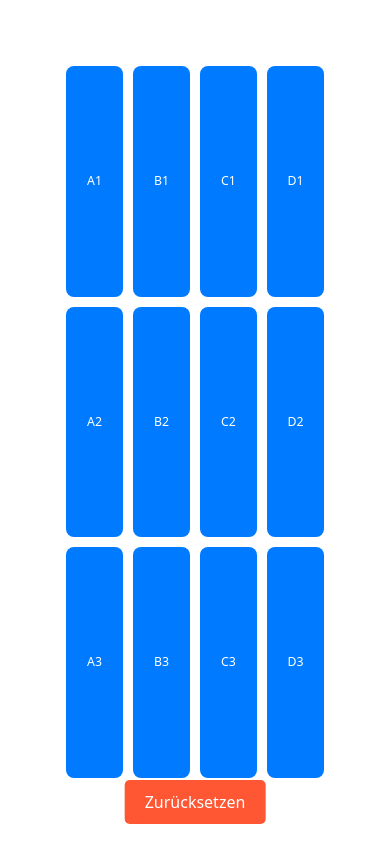
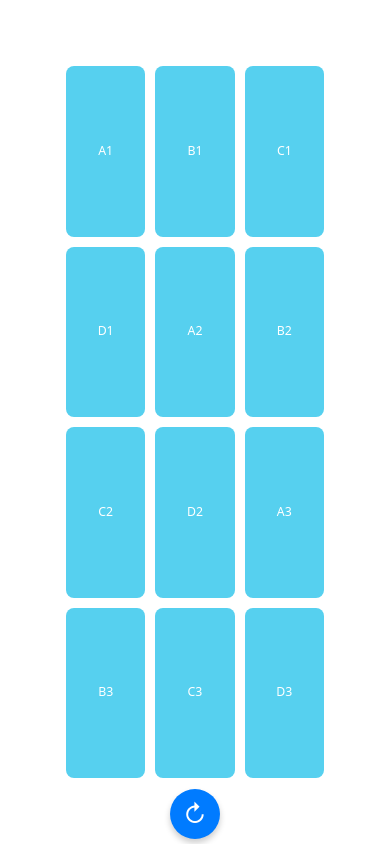
Before and after one commit to PommesAdler/toniday, a plain HTML site: page index.html in a window 390 px wide. Drawn offline with nearby package versions, Linux system fonts and the light colour scheme.

Commit message:
Add files via upload

```diff
--- a/index.html
+++ b/index.html
@@ -8,21 +8,26 @@
     <link rel="stylesheet" href="styles.css">
 </head>
 <body>
-    <div>
-        <button id="reset-button" class="reset-button">Zurücksetzen</button>
+    <div class="d-flex justify-content-center mt-3">
+        <button id="reset-button" class="btn btn-primary rounded-circle reload-button">
+            &#x21bb; <!-- Unicode für ein Reload-Symbol -->
+        </button>
     </div>
+
     <div class="grid" id="grid"></div>
 
     <!-- Off-Canvas Popup -->
     <div id="popup" class="popup hidden">
-        <div class="card">
+        <div class="card card-size">
+            <img class="card-img-top card-style" src="" alt="Card image cap">
             <button class="close-btn" id="close-popup">×</button>
-            <div class="card-content" id="popup-content">
+            <div class="card-body card-text" id="popup-content">
                 <!-- Der Text wird dynamisch eingefügt -->
             </div>
         </div>
     </div>
 
     <script src="script.js"></script>
+    <script src="https://cdn.jsdelivr.net/npm/bootstrap@5.3.0-alpha1/dist/js/bootstrap.bundle.min.js" integrity="sha384-w76A2Y3Ko6mmjRrWoPfd4jqLvVb18I5LRzh7Ff6SrC3j6w/gGtD7D26pH5IMbP5d" crossorigin="anonymous"></script>
 </body>
 </html>
--- a/script.js
+++ b/script.js
@@ -6,26 +6,62 @@ const resetButton = document.getElementById('reset-button');
 
 // Aufgaben für jede Kachel, mit HTML für das Popup
 const tasks = [
-    "Ooooh lecker. Iss einen Teelöffel Senf.",
-    "Ordnung muss sein. Sortiere diese keimenden Kartoffeln nach ihrer Größe.",
-    `Peinlich. Singe einen Part eines dieser Lieder laut vor. Das Publikum wählt.<ul>
-        <li>Du brauchst sie, wie der Fisch das Fahrrad</li>
-        <li>verlieben verloren vergessen verzeihen - Wolfgang Petry.</li>
-        <li>An Angel - Kelly Family</li>
-    </ul>`,
-    "Saufautomat. Trinke einen Jägermeister-Shot.",
-    "Blamieren oder Kassieren. Kannst du dieses bekannte Wort richtige schreiben? Wenn du Schiss hast, wähle eine Person aus dem Publikum, die du dafür zu einem deliziösen Frühstück einlädst.",
-    "Glück gehabt. Wir gewähren es Dir, einfach so weiterzumachen. Einfach, weil du du bist <3",
-    "Muhahaha. Du liebst Dinge. Gib eine Kleinigkeit deines Geschenketisches an eine Person aus dem Publikum ab.",
-    `Peinlich. Singe einen Part eines dieser Lieder laut vor. Die einzig wahren ModeratorInnen wählen. Wenn du einen Jägermeister-Shot trinkst, darfst du selber wählen.<ul>
-        <li>Antonia aus Tirol (ich bin viel schöner) - Tonia feat. Hollidays</li>
-        <li>My heart will Go on - Celine Dion</li>
-        <li>What's Up - 4 Non Blondes</li>
-    </ul>`,
-    "Mhhh lecker. Iss einen Teelöffel Kapern.",
-    "Mit 30 ist man doch super lazer und steht über den Dingen. Beweise es. Lasse alle ein wunderschönes Foto aus deiner Vergangenheit ansehen.",
-    "Blamieren oder Kassieren. Kannst du dieses bekannte Wort richtig buchstabieren? Wenn du Schiss hast, wähle eine Person aus dem Publikum, der du dann eine schöne Überraschung schuldest.",
-    "Sportliche Ertüchtigung. Wähle eine Person aus dem Publikum, die mit dir 5 mal einen Ball hin und her wirft. Einfach oder? Den Ball haben wir schon mal für euch ausgewählt."
+    {
+        text: "Ooooh lecker. Iss einen Teelöffel Senf.",
+        image: "./img/senf.png"
+    },
+    {
+        text: "Ordnung muss sein. Sortiere diese keimenden Kartoffeln nach ihrer Größe.",
+        image: "./img/kartoffel.png"
+    },
+    {
+        text: `Peinlich. Singe einen Part eines dieser Lieder laut vor. Das Publikum wählt. <br><ul class="list-group list-group-flush">
+            <li class="list-group-item">Du brauchst sie, wie der Fisch das Fahrrad</li>
+            <li class="list-group-item">Verlieben, verloren, vergessen, verzeihen - Wolfgang Petry</li>
+            <li class="list-group-item">An Angel - Kelly Family</li>
+        </ul>`,
+        image: "./img/mikrofon.png"
+    },
+    {
+        text: "Saufautomat. Trinke einen Jägermeister-Shot.",
+        image: "./img/jaeger.png"
+    },
+    {
+        text: "Blamieren oder Kassieren. Kannst du dieses bekannte Wort richtig schreiben? Wenn du Schiss hast, wähle eine Person aus dem Publikum, die du dafür zu einem deliziösen Frühstück einlädst.",
+        image: "./img/blamieren.png"
+    },
+    {
+        text: "Glück gehabt. Wir gewähren es dir, einfach so weiterzumachen. Einfach, weil du du bist <3",
+        image: "./img/glueck.png"
+    },
+    {
+        text: "Muhahaha. Du liebst Dinge. Gib eine Kleinigkeit deines Geschenketisches an eine Person aus dem Publikum ab.",
+        image: "./img/geschenk.png"
+    },
+    {
+        text: `Peinlich. Singe einen Part eines dieser Lieder laut vor. Die einzig wahren ModeratorInnen wählen. Wenn du einen Jägermeister-Shot trinkst, darfst du selber wählen. <br><ul class="list-group list-group-flush">
+            <li class="list-group-item">Antonia aus Tirol - Ich bin viel schöner</li>
+            <li class="list-group-item">My Heart Will Go On - Celine Dion</li>
+            <li class="list-group-item">What's Up - 4 Non Blondes</li>
+        </ul>`,
+        image: "./img/mikrofon.png"
+    },
+    {
+        text: "Mhhh lecker. Iss einen Teelöffel Kapern.",
+        image: "./img/kapern.png"
+    },
+    {
+        text: "Mit 30 ist man doch super lässig und steht über den Dingen. Beweise es. Lasse alle ein wunderschönes Foto aus deiner Vergangenheit ansehen.",
+        image: "./img/peinlich.png"
+    },
+    {
+        text: "Blamieren oder Kassieren. Kannst du dieses bekannte Wort richtig buchstabieren? Wenn du Schiss hast, wähle eine Person aus dem Publikum, der du dann eine schöne Überraschung schuldest.",
+        image: "./img/blamieren.png"
+    },
+    {
+        text: "Sportliche Ertüchtigung. Wähle eine Person aus dem Publikum, die mit dir 5 mal einen Ball hin und her wirft. Einfach oder? Den Ball haben wir schon mal für euch ausgewählt.",
+        image: "./img/detlef.png"
+    }
 ];
 
 // Anzahl der Zeilen und Spalten
@@ -60,9 +96,14 @@ for (let row = 1; row <= rows; row++) {
                 clickedTiles.push(tileName);
                 localStorage.setItem('clickedTiles', JSON.stringify(clickedTiles));
             }
-            popupContent.innerHTML = task; // HTML-Inhalt für das Popup
+
+            // Dynamisch das Bild und den Text ins Popup laden
+            popup.querySelector(".card-img-top").src = task.image; // Setzt das Bild
+            popup.querySelector(".card-img-top").alt = `Bild für ${tileName}`; // Alt-Text für Barrierefreiheit
+            popupContent.innerHTML = task.text; // Setzt den Task-Text
             popup.classList.remove('hidden');
         });
+
 
         grid.appendChild(tile);
         taskIndex++;
--- a/styles.css
+++ b/styles.css
@@ -1,4 +1,3 @@
-/* Grundlegendes Styling */
 body {
     margin: 0;
     display: flex;
@@ -11,22 +10,18 @@ body {
 
 .grid {
     display: grid;
-
-    /* Dynamisches Grid: Feste Abstände */
-    grid-template-columns: repeat(4, 1fr); /* 4 Spalten */
-    grid-template-rows: repeat(3, 1fr);   /* 3 Zeilen */
-
-    /* Abstand zwischen den Kacheln */
+    grid-template-columns: repeat(4, 1fr);
+    grid-template-rows: repeat(3, 1fr);
+    width: calc(100% - 7em);
+    height: calc(100% - 7em);
     gap: 10px;
-    width: calc(100% - 7em); /* Abstand links/rechts */
-    height: calc(100% - 7em); /* Abstand oben/unten */
     padding: 10px;
     background-color: #ffffff;
     box-sizing: border-box;
 }
 
 .tile {
-    background-color: #007BFF;
+    background-color: #56d0ef;
     color: white;
     font-size: calc(1vw + 1vh);
     border-radius: 8px;
@@ -39,10 +34,9 @@ body {
 }
 
 .tile.clicked {
-    background-color: #FF0000; /* Rot bei geklickten Kacheln */
+    background-color: #f5717a;
 }
 
-/* Off-Canvas Popup Styling */
 .popup {
     position: fixed;
     top: 0;
@@ -60,7 +54,15 @@ body {
     display: none;
 }
 
-.card {
+.card-style {
+    background-color: #6db9b2;
+}
+
+.card-size{
+    width: 50%;
+}
+
+.card-main {
     background-color: #ffffff;
     width: 80%;
     max-width: 600px;
@@ -78,6 +80,10 @@ body {
     padding: 10px;
 }
 
+.card-text {
+    font-size: 1.4em;
+}
+
 .close-btn {
     position: absolute;
     top: 10px;
@@ -88,21 +94,53 @@ body {
     cursor: pointer;
 }
 
-.reset-button {
-    position: fixed; /* Fixiert den Button am unteren Bildschirmrand */
-    bottom: 20px; /* Abstand vom unteren Rand */
-    left: 50%; /* Zentriert den Button horizontal */
-    transform: translateX(-50%); /* Verschiebt den Button, um ihn perfekt zu zentrieren */
-    padding: 10px 20px;
-    font-size: 16px;
-    background-color: #FF5733;
+.reload-button {
+    width: 50px;
+    height: 50px;
+    font-size: 24px;
+    display: flex;
+    justify-content: center;
+    align-items: center;
+    border: none;
+    background-color: #007BFF;
     color: white;
-    border: none;
-    border-radius: 5px;
+    box-shadow: 0 4px 6px rgba(0, 0, 0, 0.2);
     cursor: pointer;
-    z-index: 1000; /* Stellt sicher, dass der Button über allem liegt */
+    transition: transform 0.2s ease;
+    position: fixed;
+    bottom: 5px;
+    left: 50%;
+    transform: translateX(-50%);
 }
 
-.reset-button:hover {
-    background-color: #C0392B;
+.reload-button:hover {
+    background-color: #0056b3;
 }
+
+.reload-button:active {
+    transform: translateX(-50%) scale(0.95);
+}
+
+@media (max-width: 768px) {
+
+.grid {
+    display: grid;
+    grid-template-columns: repeat(3, 1fr);
+    grid-template-rows: repeat(4, 1fr);
+    width: calc(100% - 7em);
+    height: calc(100% - 7em);
+    gap: 10px;
+    padding: 10px;
+    background-color: #ffffff;
+    box-sizing: border-box;
+}
+
+.card-text {
+    font-size: 1em;
+}
+
+.card-size {
+    width: 70%;
+}
+
+}
```
Also changed, not shown: img/blamieren.png (added), img/detlef.png (added), img/geschenk.png (added), img/glueck.png (added), img/jaeger.png (added), img/kapern.png (added), img/kartoffel.png (added), img/mikrofon.png (added), img/peinlich.png (added), img/senf.jpeg (added), img/senf.png (added).
